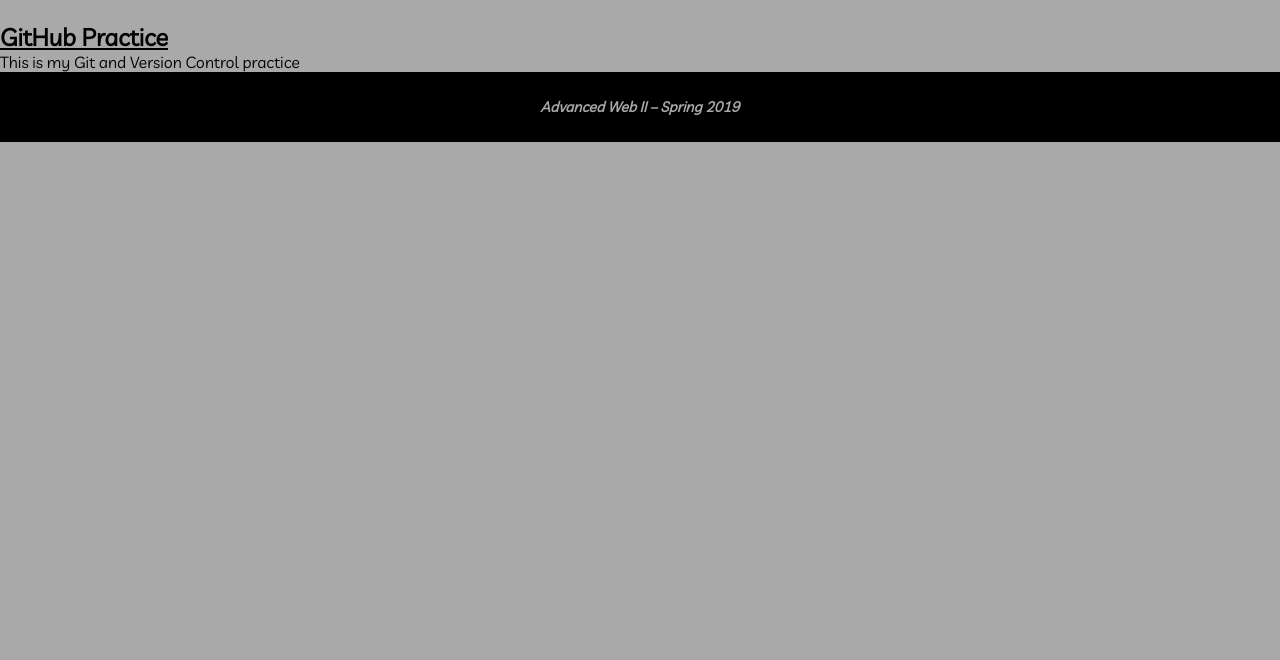
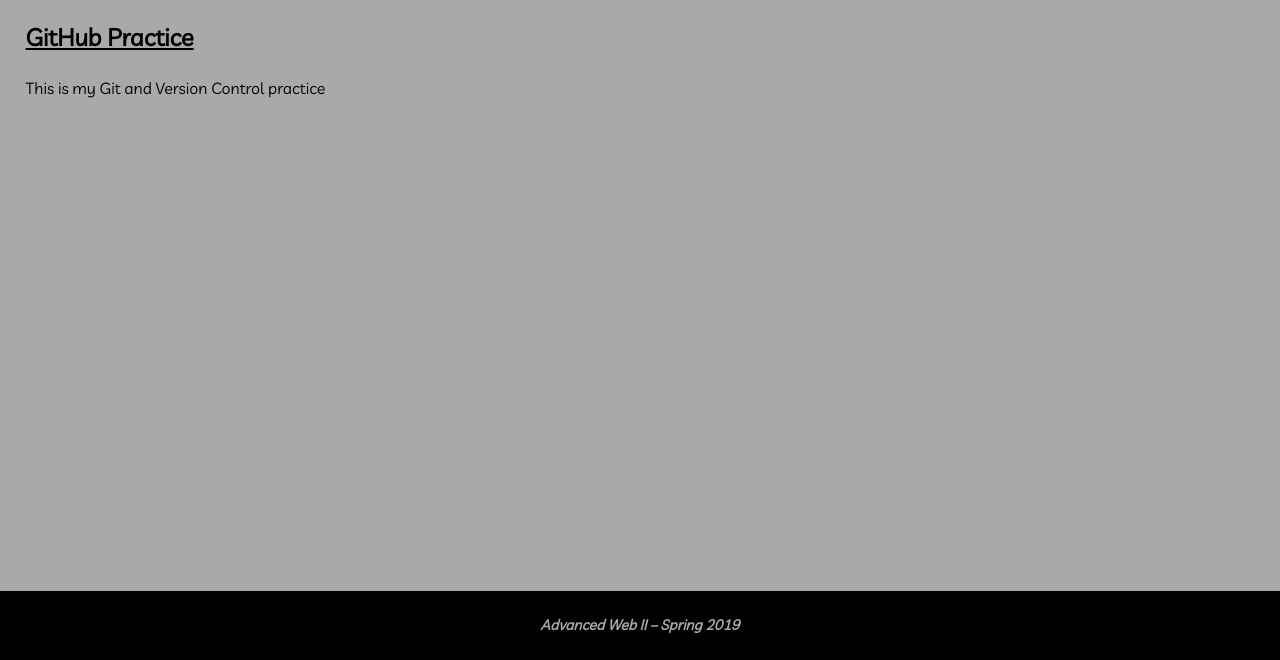
Before and after one commit to marissaculbreth/assignment6-culbreth-marissa, a plain HTML site: page m1-culbreth-marissa-master/index.html in a window 1280 px wide. Shown: the part 140-800 px from the top of the page. Drawn offline with Linux system fonts and the light colour scheme.

Commit message:
Push footer to bottom of page

```diff
--- a/m1-culbreth-marissa-master/index.html
+++ b/m1-culbreth-marissa-master/index.html
@@ -9,7 +9,7 @@
     <meta name="viewport" content="width=device-width, initial-scale=1">
   </head>
 
-  <body>
+  <body class="site">
 
     <header>
       <h1>Module 1 - Homework 1</h1>
@@ -26,7 +26,7 @@
 
     </header>
 
-    <main>
+    <main class="site-content">
       <h2>GitHub Practice</h2>
       <p>This is my Git and Version Control practice</p>
     </main>
--- a/m1-culbreth-marissa-master/main.css
+++ b/m1-culbreth-marissa-master/main.css
@@ -28,10 +28,12 @@
 h2 {
   font-family: 'Livvic', sans-serif;
   text-decoration: underline;
+  padding-left: 2%;
 }
 
 p {
   font-family: 'Livvic', sans-serif;
+  padding: 2%;
 }
 
 h3 {
@@ -43,3 +45,13 @@
   padding: 2%;
   text-align: center;
 }
+
+.site {
+  display: flex;
+  flex-direction: column;
+  min-height: 100vh;
+}
+
+.site-content {
+  flex-grow: 1;
+}
```
